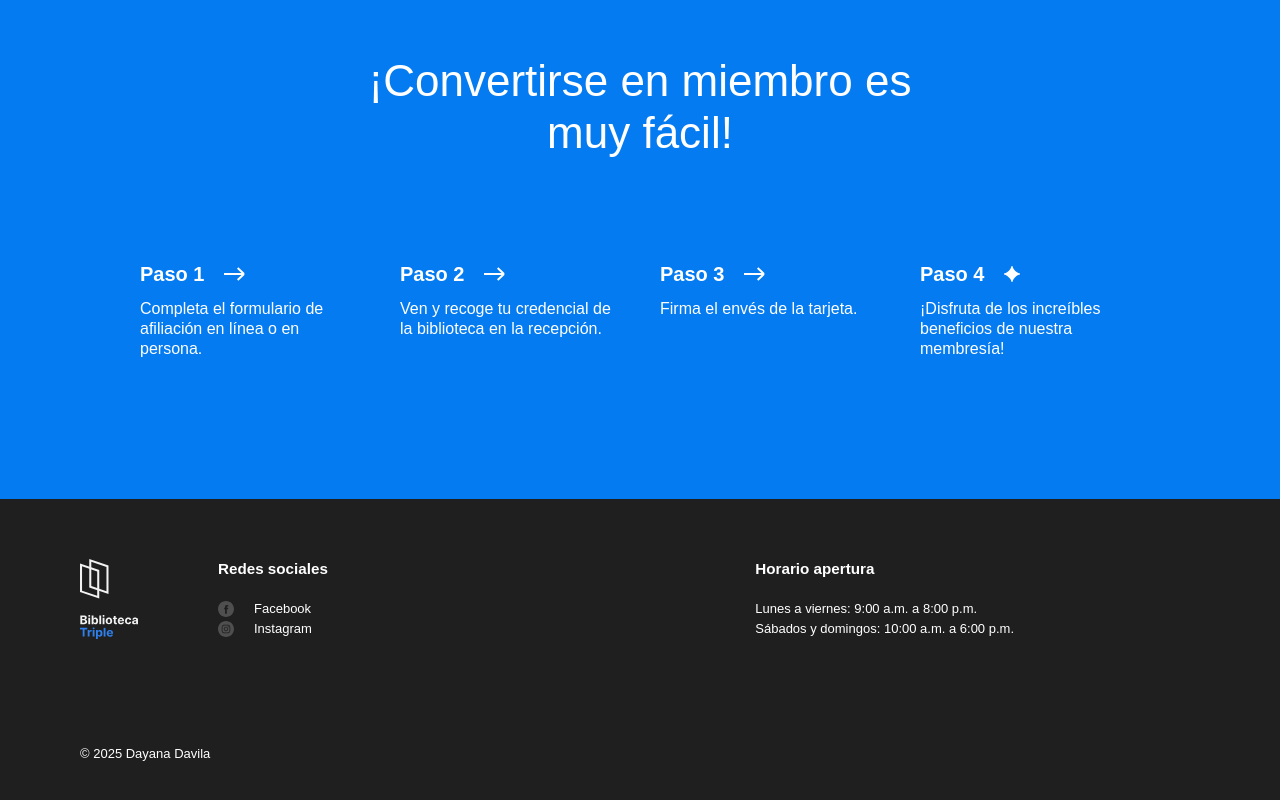
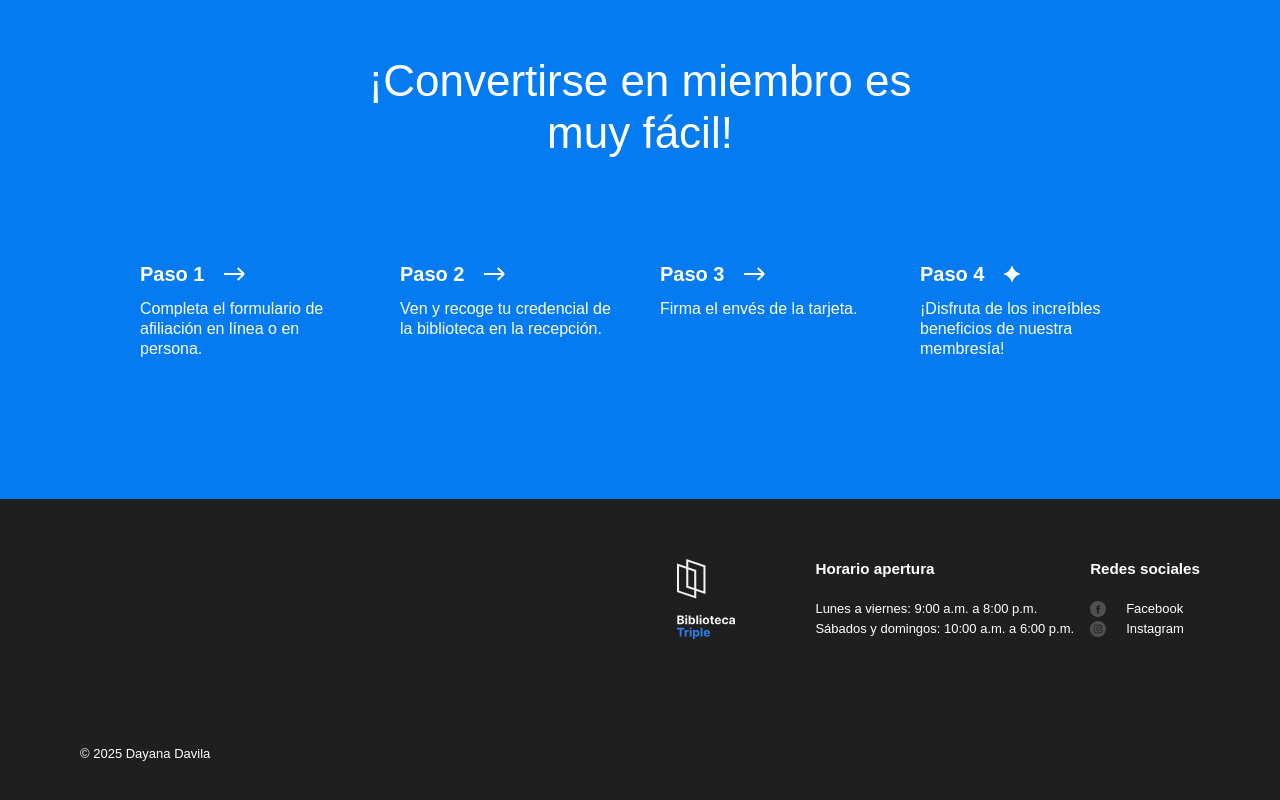
Before and after one commit to DayanaDGam/web_project_library_es, a plain HTML site: page index.html in a window 1280 px wide. Shown: the part 3063-3863 px from the top of the page. Drawn offline with Linux system fonts and the light colour scheme.

Commit message:
footer redes sociales

```diff
--- a/styles/style.css
+++ b/styles/style.css
@@ -352,21 +352,23 @@
   padding: 60px 80px;
 }
 
+.footer__cover {
+  width: 100%;
+}
+
 .footer__columns {
   display: flex;
-  justify-content: space-between;
+  justify-content: flex-end;
+  margin-right: auto;
 }
 
 .footer__column_content_hours {
   font-size: small;
-  position: absolute;
-  right: 250px;
-  margin-left: auto;
+  margin-left: 80px;
 }
 
 .footer__column_content_social {
   font-size: small;
-  margin-left: 80px;
 }
 .footer__logo {
   width: 58px;
```
